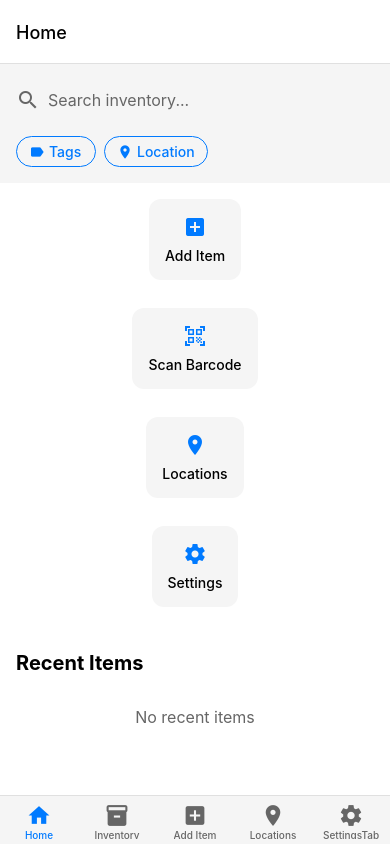
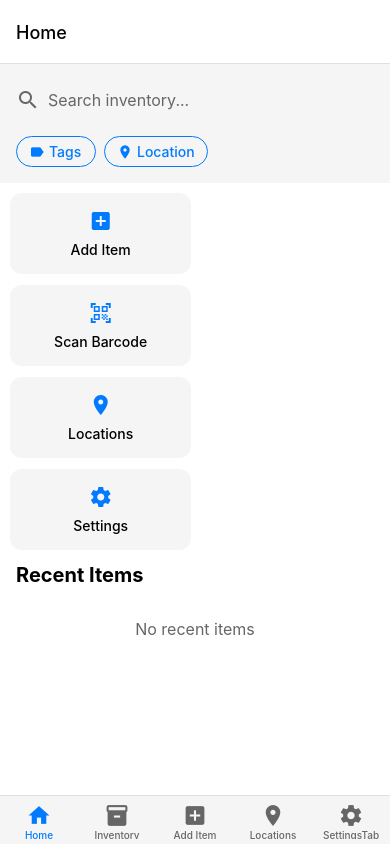
Before and after one commit to DerMoha/homeboxApp, a React Native app: screen /Home in a window 390 px wide. Built offline with nearby package versions, Linux system fonts and the light colour scheme.

Commit message:
Improve padding and gaps in home screen

```diff
--- a/src/screens/HomeScreen.tsx
+++ b/src/screens/HomeScreen.tsx
@@ -570,28 +570,32 @@ const styles = StyleSheet.create({
   quickActionsContainer: {
     flexDirection: 'row',
     flexWrap: 'wrap',
-    padding: 16,
-    gap: 16,
-    justifyContent: 'center', // zentriert die Boxen horizontal
-    alignItems: 'center',     // zentriert die Boxen vertikal
+    paddingHorizontal: 10,
+    paddingTop: 10,
+    paddingBottom: 2,
+    gap: 8,
+    justifyContent: 'space-between',
+    alignItems: 'stretch',
   },
   quickActionWrapper: {
-    width: '48%', // etwas breiter für gleichmäßigere Abstände
-    marginBottom: 12, // optional für vertikalen Abstand
-    alignItems: 'center',
+    width: '49%',
+    marginBottom: 3,
   },
   quickActionButton: {
     padding: 16,
     borderRadius: 12,
     alignItems: 'center',
     gap: 8,
+    width: '100%',
   },
   quickActionText: {
     fontSize: 14,
     fontWeight: '500',
   },
   recentItemsContainer: {
-    padding: 16,
+    paddingHorizontal: 16,
+    paddingTop: 8,
+    paddingBottom: 16,
   },
   sectionTitle: {
     fontSize: 20,
--- a/src/screens/SettingsScreen.tsx
+++ b/src/screens/SettingsScreen.tsx
@@ -16,10 +16,10 @@ import { useNavigation, useFocusEffect } from '@react-navigation/native';
 import { NativeStackNavigationProp } from '@react-navigation/native-stack';
 import ServerService, { ServerConfig } from '../services/serverService';
 import { useTheme } from '../theme/ThemeContext';
-import { SettingsStackParamList } from '../types/navigation';
+import { RootStackParamList } from '../types/navigation';
 import MaterialIcons from 'react-native-vector-icons/MaterialIcons';
 
-type SettingsScreenNavigationProp = NativeStackNavigationProp<SettingsStackParamList, 'Settings'>;
+type SettingsScreenNavigationProp = NativeStackNavigationProp<RootStackParamList, 'Settings'>;
 
 interface ServerWithStatus extends ServerConfig {
   status: 'checking' | 'online' | 'offline';
```
